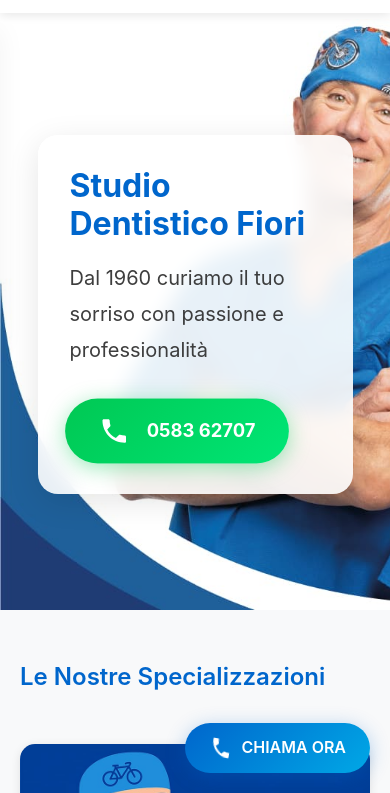
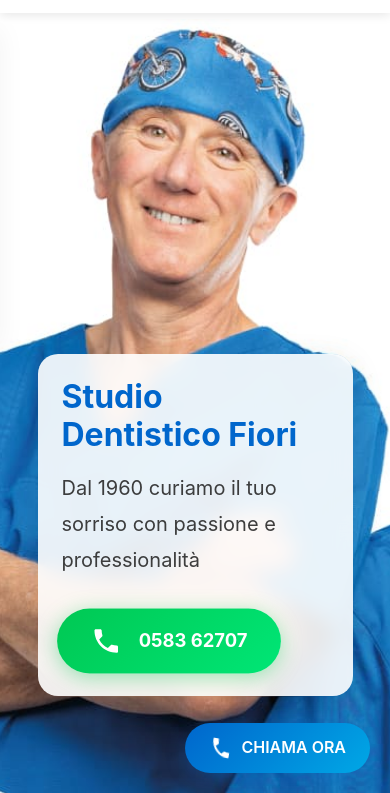
Before and after one commit to iperrealistico/studio-dentistico-fiori, a plain HTML site: page index.html in a window 390 px wide. Shown: the part 51-844 px from the top of the page. Drawn offline with Linux system fonts and the light colour scheme.

Commit message:
Update index.html

```diff
--- a/index.html
+++ b/index.html
@@ -124,6 +124,7 @@
             font-weight: 600;
             margin-bottom: 1.5rem;
             color: var(--primary-color);
+            text-align: center; /* Centra tutti i titoli h2 */
         }
 
         h3 {
@@ -242,7 +243,7 @@
             20%, 40% { transform: rotate(10deg); }
         }
 
-        /* Hero Section - UPDATED */
+        /* Hero Section - UPDATED FOR RIGHT ALIGNMENT */
         .hero {
             margin-top: 70px;
             position: relative;
@@ -278,13 +279,20 @@
             z-index: -1;
         }
 
+        .hero .container {
+            display: flex;
+            justify-content: flex-end; /* Allinea contenuto a destra */
+            align-items: center;
+            width: 100%;
+        }
+
         .hero-content {
             position: relative;
             z-index: 1;
             color: var(--text-color);
             animation: fadeInUp 1s ease-out;
-            margin-left: auto; /* Allinea a destra */
             max-width: 600px;
+            width: 45%; /* Occupa solo parte destra */
             padding: 2rem;
             background: rgba(255, 255, 255, 0.95);
             backdrop-filter: blur(10px);
@@ -357,11 +365,6 @@
 
         section:nth-child(even) {
             background: var(--light-gray);
-        }
-
-        /* Centrare titoli specifici */
-        #team h2, #tecnologia h2, #dove-siamo h2 {
-            text-align: center;
         }
 
         /* Specializations Grid */
@@ -601,6 +604,8 @@
             font-size: 2.5rem;
             font-weight: 700;
             margin: 2rem 0;
+            color: white !important; /* Fix per iOS */
+            -webkit-text-fill-color: white; /* Fix specifico per Safari/iOS */
         }
 
         .contact-cta {
@@ -646,6 +651,12 @@
         }
 
         /* Responsive */
+        @media (max-width: 1024px) {
+            .hero-content {
+                width: 55%;
+            }
+        }
+
         @media (max-width: 768px) {
             .nav-menu {
                 position: fixed;
@@ -675,18 +686,23 @@
             }
 
             .hero {
-                min-height: 70vh;
+                min-height: 80vh; /* Aumenta altezza su mobile */
             }
 
             /* Mobile hero adjustments */
             .hero-bg img {
-                object-position: left center; /* Allinea a sinistra per mantenere i volti */
+                object-position: 20% center; /* Mantiene i volti visibili */
+            }
+
+            .hero .container {
+                justify-content: center; /* Centra su mobile */
+                padding-top: 250px; /* Spazio sopra per vedere l'immagine */
             }
 
             .hero-content {
-                margin: 0 auto;
+                width: 90%;
+                margin-bottom: 2rem; /* Spazio sotto per vedere l'immagine */
                 background: rgba(255, 255, 255, 0.9);
-                max-width: 90%;
             }
 
             section {
@@ -709,6 +725,18 @@
         }
 
         @media (max-width: 480px) {
+            .hero {
+                min-height: 100vh; /* Ancora più alta su mobile piccoli */
+            }
+
+            .hero .container {
+                padding-top: 200px;
+            }
+
+            .hero-content {
+                padding: 1.5rem;
+            }
+
             .hero-cta {
                 padding: 1rem 2rem;
                 font-size: 1.1rem;
```
